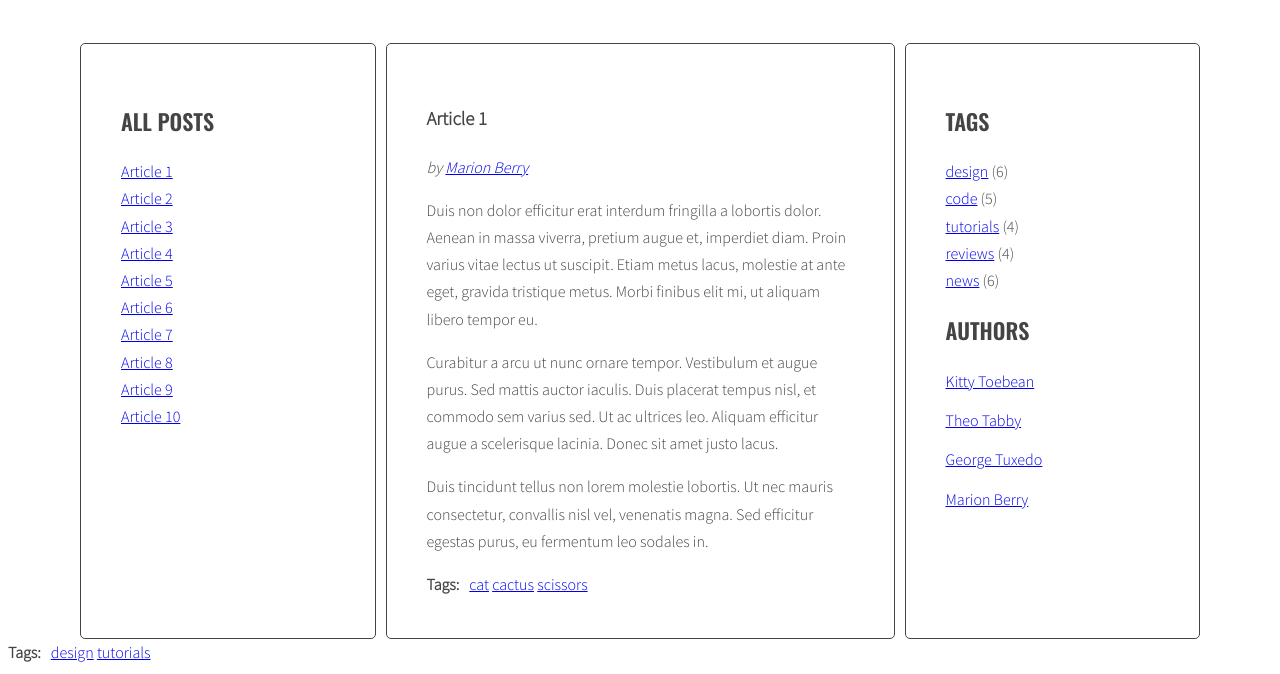
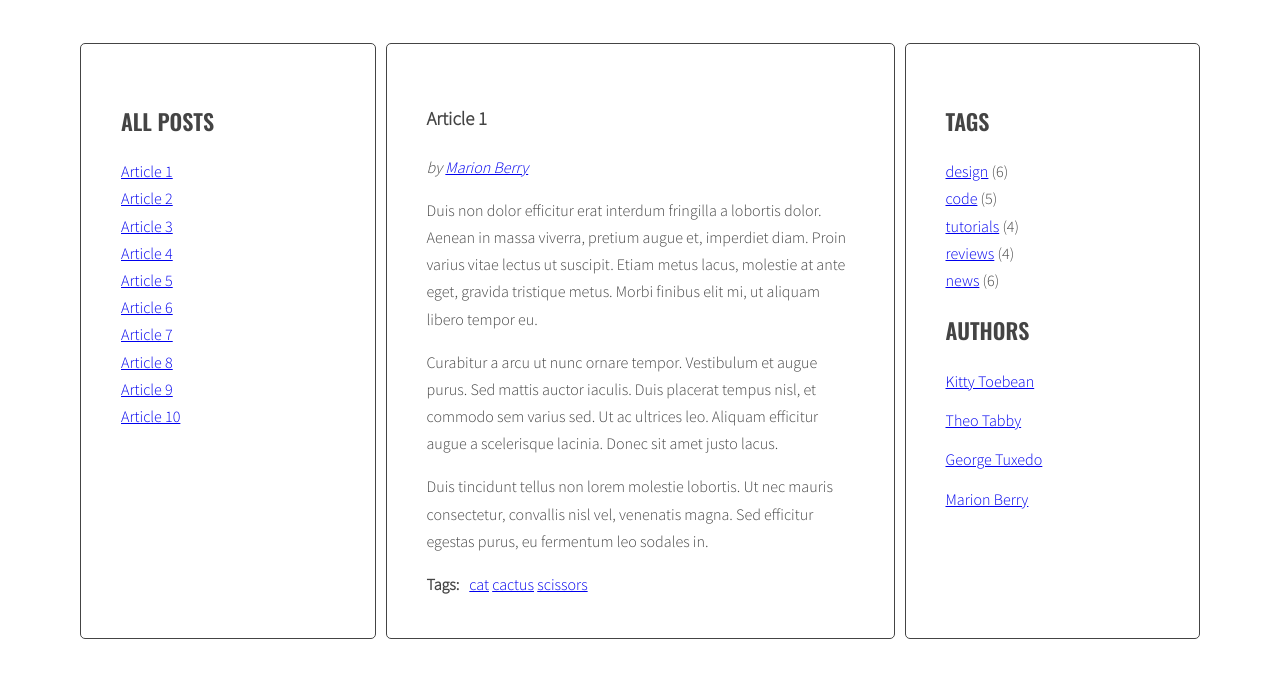
Before and after one commit to anncoderka/javascript-blog, a website: page index.html in a window 1280 px wide. Shown: the part 200-874 px from the top of the page. After the commit the page ends 847 px from the top, so only its background shows below. Drawn offline with nearby package versions, Linux system fonts and the light colour scheme.

Commit message:
Remove unnecessary code

```diff
--- a/index.html
+++ b/index.html
@@ -268,13 +268,6 @@
 			</main>
 		</div>
 	</div>
-	<div class="post-tags">
-		<p><strong>Tags:</strong></p>
-		<ul class="list list-horizontal">
-			<li><a href="#tag-design">design</a></li>
-			<li><a href="#tag-tutorials">tutorials</a></li>
-		</ul>
-	</div>
 	<script src="js/script.js"></script>
 </body>
 </html>
```
